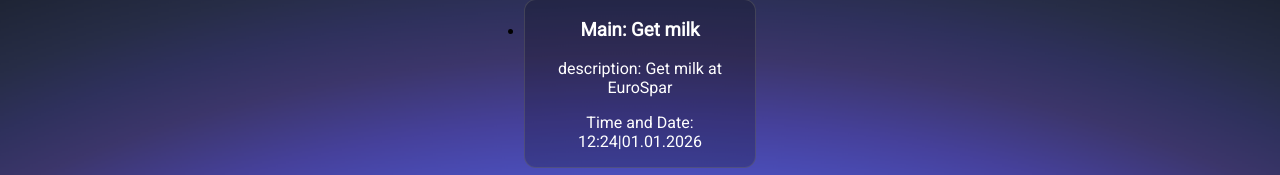
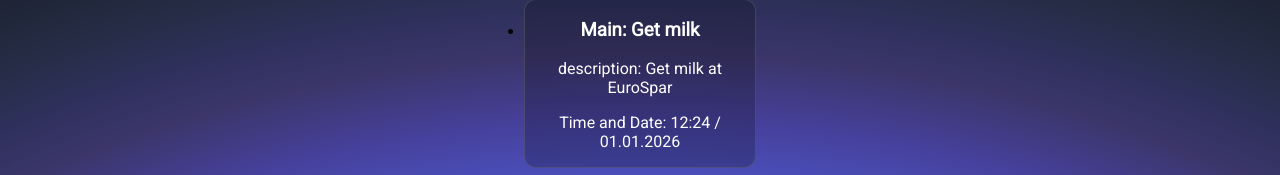
Before and after one commit to Benjy0812/WebTasky, a website built with Vite: page index.html in a window 1280 px wide. Shown: the part 133-308 px from the top of the page. Built offline with nearby package versions, Linux system fonts and the light colour scheme.

Commit message:
Fix date formatting in task card due date

```diff
--- a/index.html
+++ b/index.html
@@ -22,7 +22,7 @@
           <p>
             Time and Date:
             <time class="due-date" datetime="2026-01-01T12:24"
-              >12:24|01.01.2026</time
+              >12:24 / 01.01.2026</time
             >
           </p>
         </li>
```
